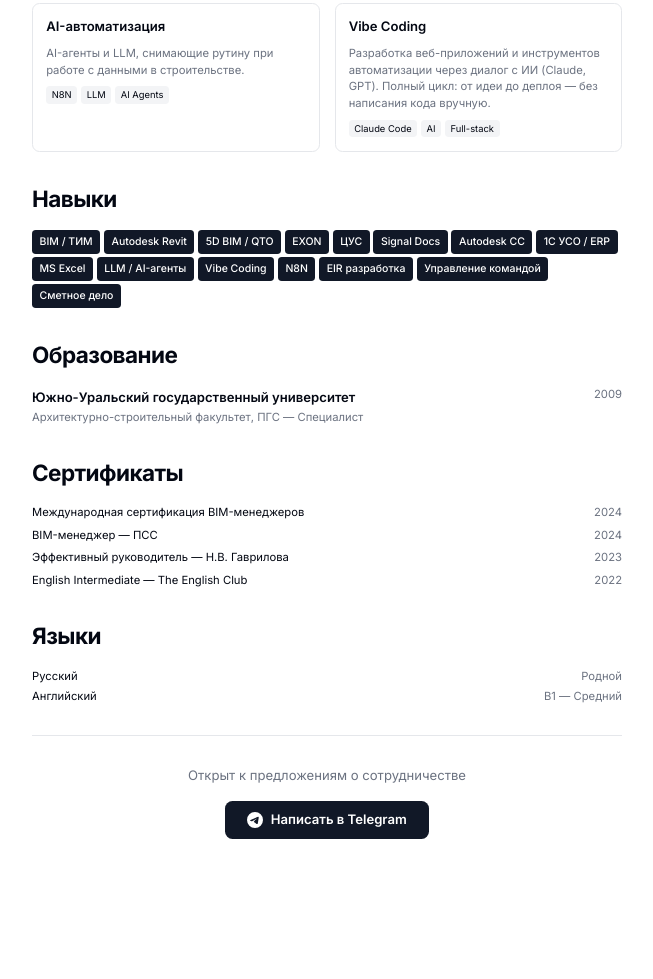
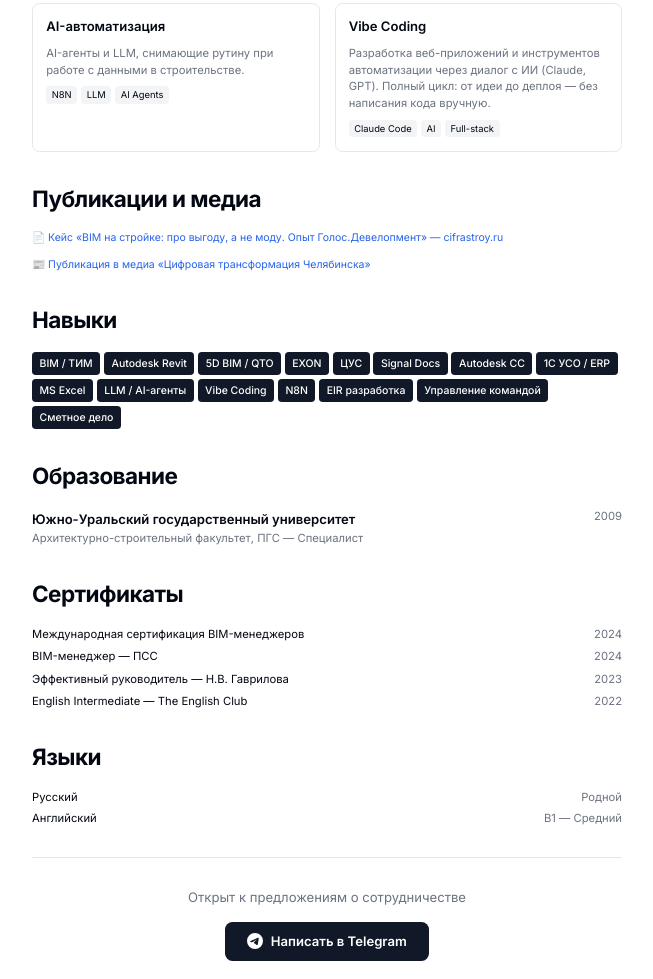
Before and after one commit to Anvart86/cv.anvart.ru, a plain HTML site: page index.html in a window 1280 px wide. Shown: the part 1627-2606 px from the top of the page, without its empty margins (313-966 px from the left). Before the commit the page ends 2526 px from the top, so only its background shows below. Drawn offline with Linux system fonts and the light colour scheme.

Commit message:
Техфиксы + обновление ассетов + раздел «Публикации»
- nginx: gzip, Cache-Control на статику/шрифты/PDF, честный 404 (=404
  вместо SPA-фолбэка), X-Content-Type-Options/Referrer-Policy
- og-image: перерисован под «Руководитель» (было «Директор»), актуальные строки
- PDF: пересобран из текущего текста страницы (+преподавание, +Signal Docs,
  выверенные формулировки)
- sitemap: lastmod → 2026-08-20; robots: убран /models/ и устаревший Host
- index: добавлен раздел «Публикации и медиа»

Co-Authored-By: Claude Opus 4.8 (1M context) <noreply@anthropic.com>

```diff
--- a/index.html
+++ b/index.html
@@ -1123,6 +1123,15 @@
             </div>
         </section>
 
+        <!-- Publications -->
+        <section class="section">
+            <h2 class="section-title">Публикации и медиа</h2>
+            <div class="media-links">
+                <a href="https://cifrastroy.ru/cases/bim-na-strojke-pro-vygodu-a-ne-modu-opyt-golos-development" target="_blank" rel="noopener noreferrer" class="media-link">📄 Кейс «BIM на стройке: про выгоду, а не моду. Опыт Голос.Девелопмент» — cifrastroy.ru</a>
+                <a href="https://t.me/digitaltransformchel/252" target="_blank" rel="noopener noreferrer" class="media-link">📰 Публикация в медиа «Цифровая трансформация Челябинска»</a>
+            </div>
+        </section>
+
         <!-- Skills -->
         <section class="section">
             <h2 class="section-title">Навыки</h2>
--- a/sitemap.xml
+++ b/sitemap.xml
@@ -2,7 +2,7 @@
 <urlset xmlns="http://www.sitemaps.org/schemas/sitemap/0.9">
     <url>
         <loc>https://cv.anvart.ru/</loc>
-        <lastmod>2026-02-25</lastmod>
+        <lastmod>2026-08-20</lastmod>
         <changefreq>monthly</changefreq>
         <priority>1.0</priority>
     </url>
```
Also changed, not shown: og-image.png, robots.txt, 2 other files.
